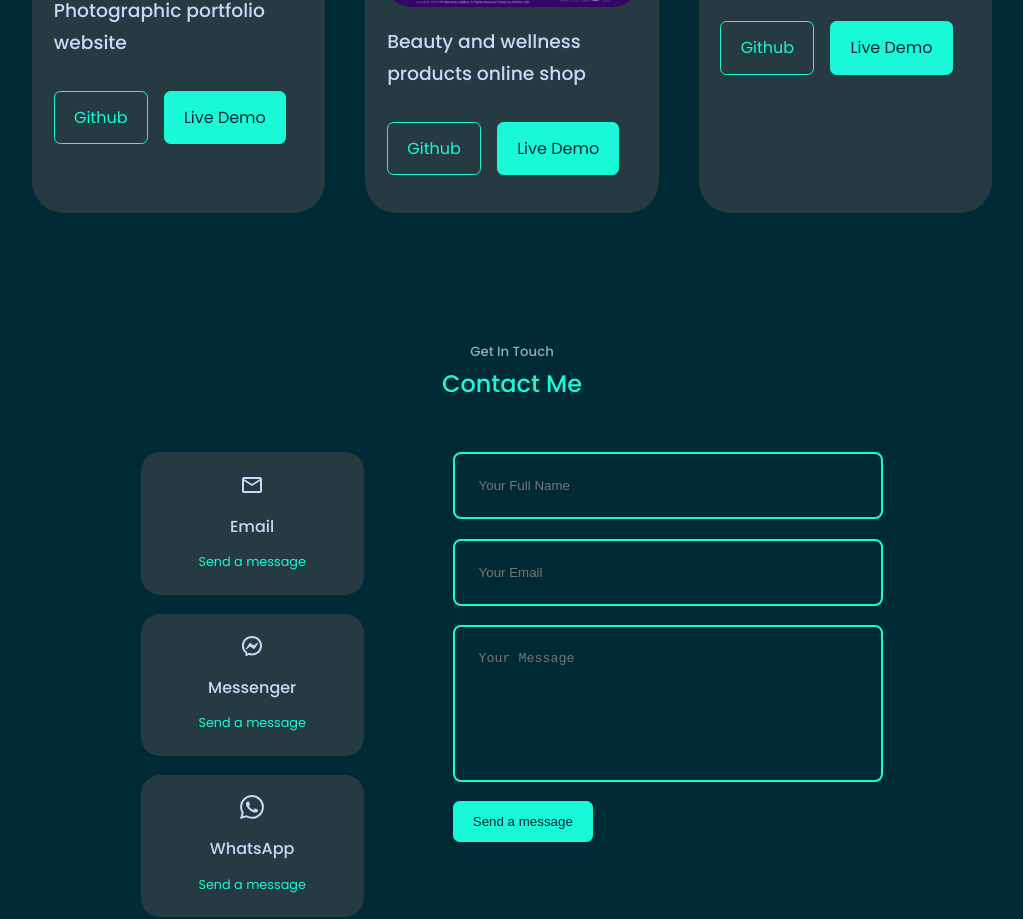
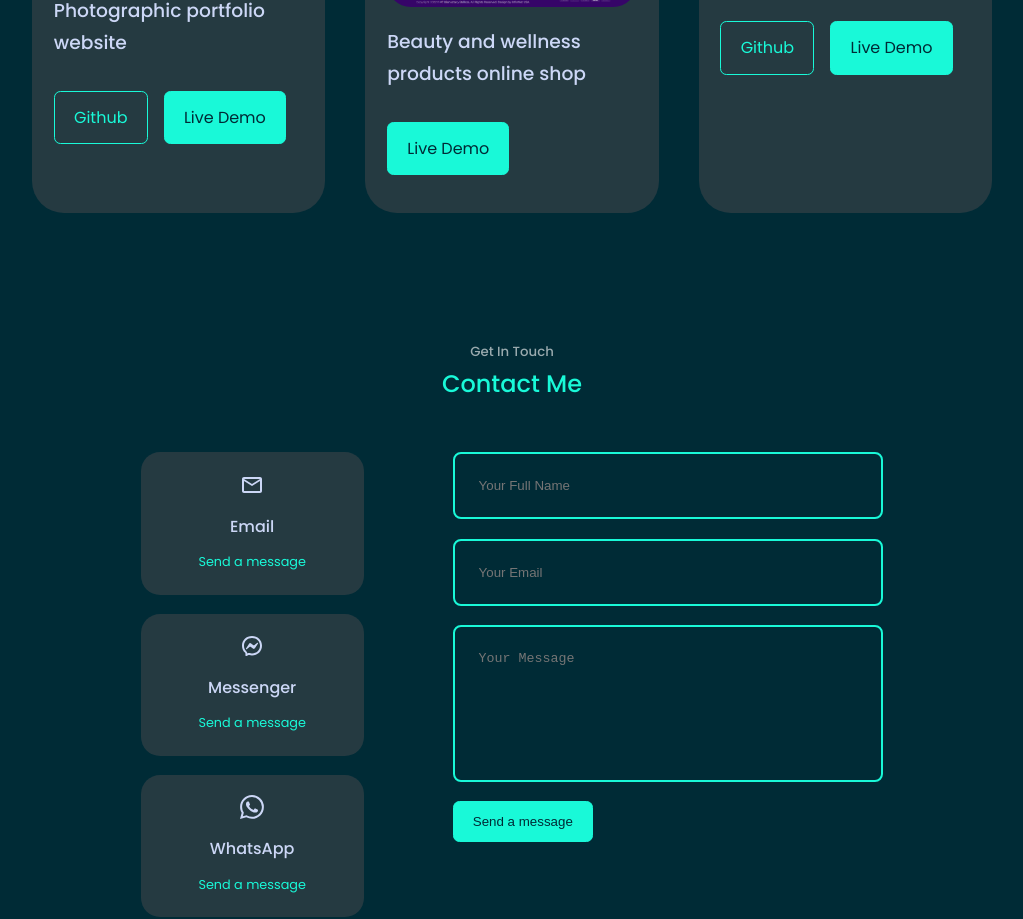
Before and after one commit to Salvador-dev/website, a React (Create React App) app: page / in a window 1280 px wide. Shown: the part 3820-4739 px from the top of the page, without its empty margins (128-1151 px from the left). Built offline with nearby package versions, Linux system fonts and the light colour scheme.

Commit message:
condicional

```diff
--- a/src/components/portfolio/Portfolio.jsx
+++ b/src/components/portfolio/Portfolio.jsx
@@ -75,7 +75,7 @@ const Portfolio = () => {
           </div>
           <h3>{title}</h3>
           <div className='portfolio__item-cta'>
-          <a href={github} className='btn' target='_blank' >Github</a>
+            {github.length > 0 ? <a href={github} className='btn' target='_blank' >Github</a> : '' }
           <a href={demo} className='btn btn-primary' target='_blank' >{t("portfolio.demo")}</a>
           </div>
         </article>
```
